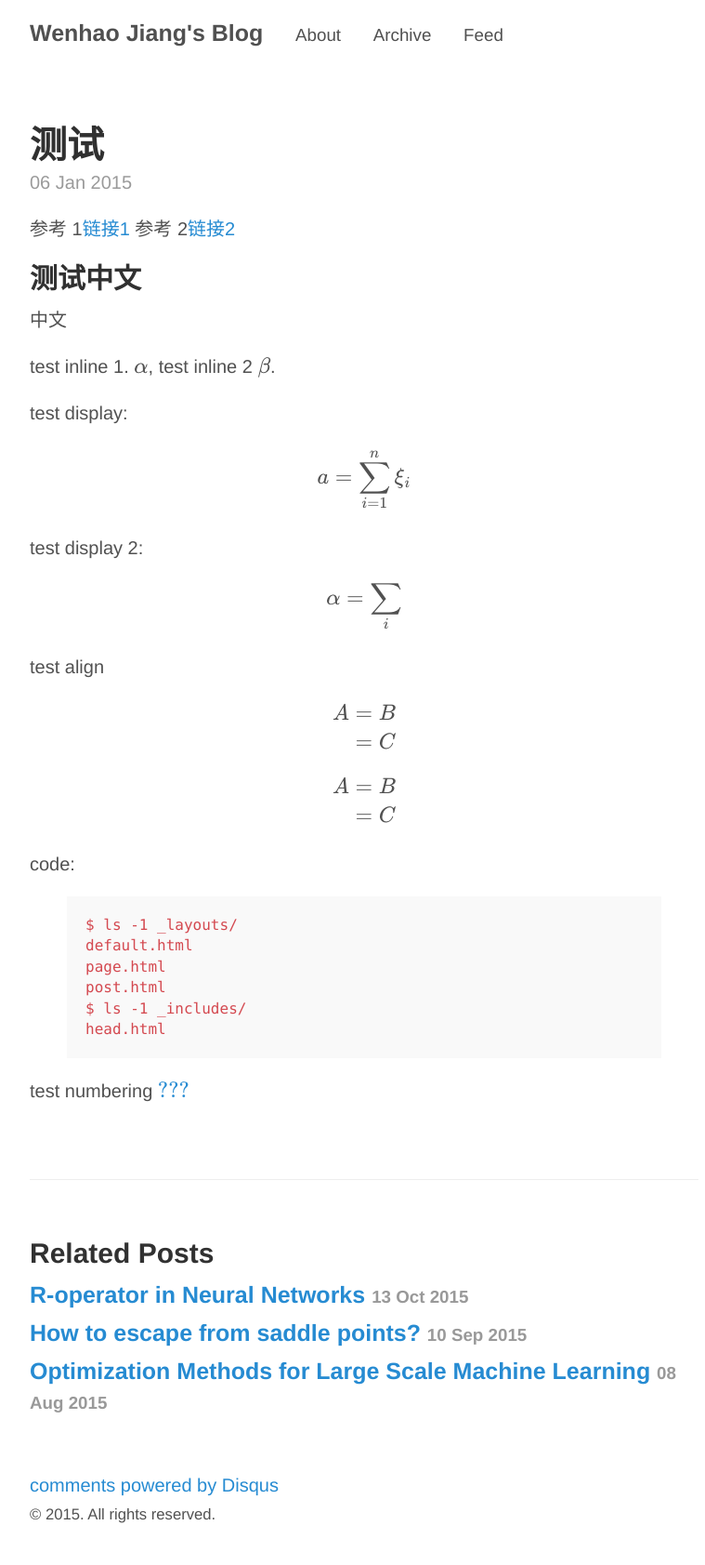
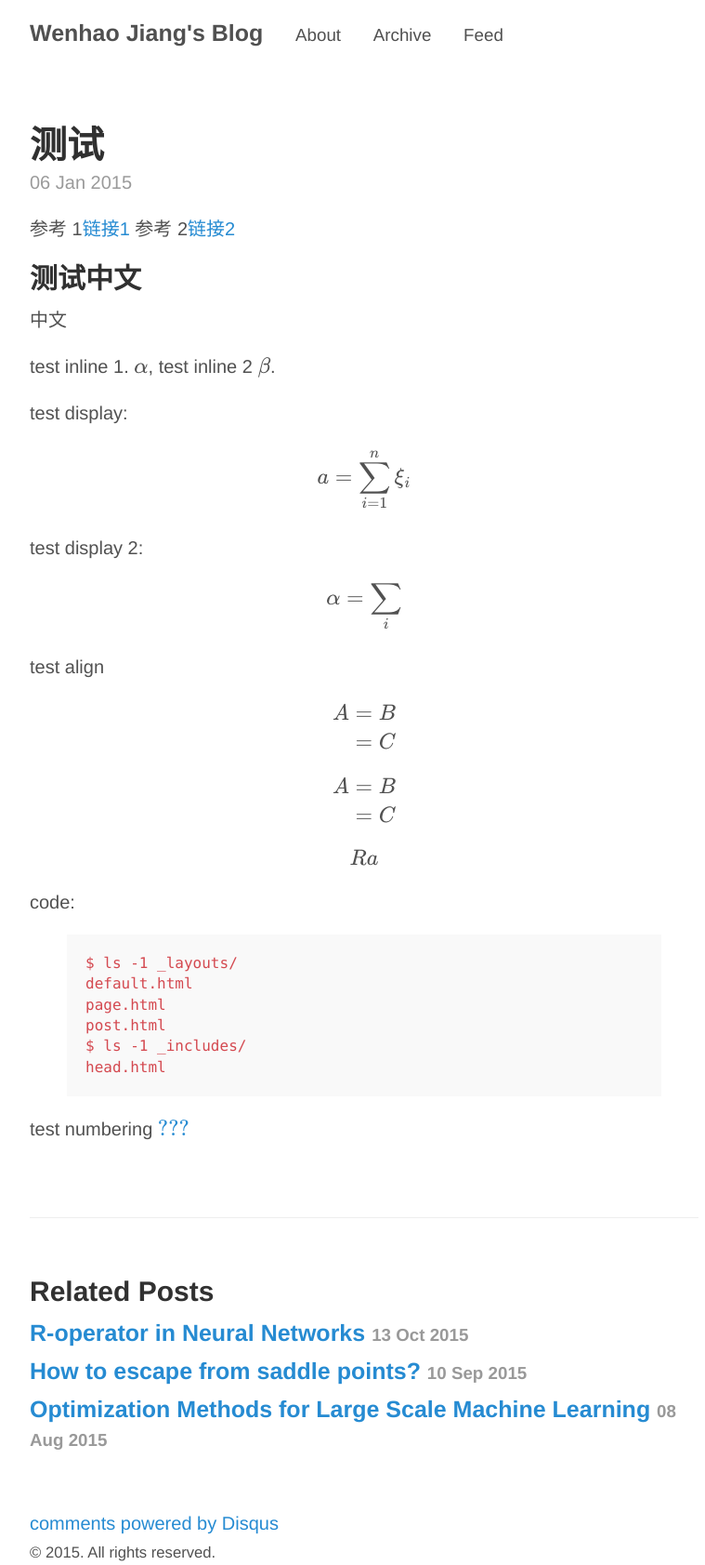
Before and after one commit to bjsc/cswhjiang.github.io, a Jekyll site: the page built from _posts/2015-01-06-Test-测试.md, in a window 1280 px wide. Shown: the whole page at 93% size, without its empty margins (248-1007 px from the left). Built offline with Jekyll 4.4.1, drawn with Linux system fonts in a browser that asks for light colours; formulas are drawn with MathJax 3; comment, search, counter and statistics services are not loaded; before the commit the page ends 1642 px from its top, so only the background shows below that.

Commit message:
R-operator

```diff
--- a/_posts/2015-01-06-Test-测试.md
+++ b/_posts/2015-01-06-Test-测试.md
@@ -34,6 +34,10 @@ $$
 \\[ \begin{align} A & = B \\\\ & = C \end{align} \\]
 
 
+$$
+R\\{a\\}
+$$
+
 code:
 {% highlight yaml %}
 $ ls -1 _layouts/
```
